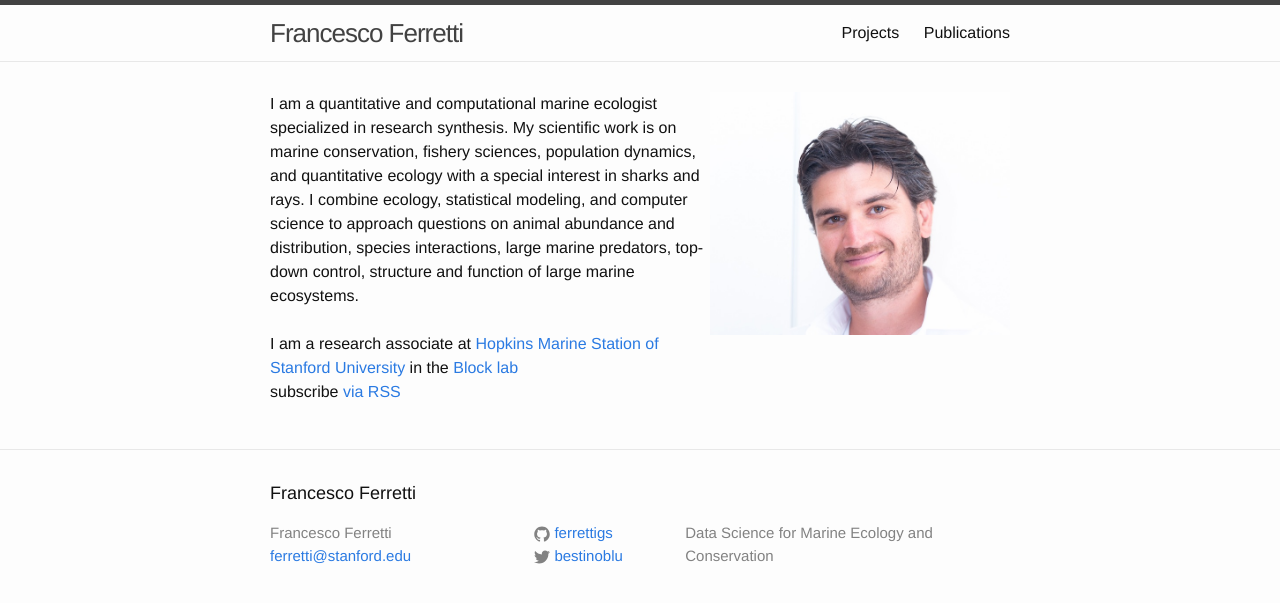
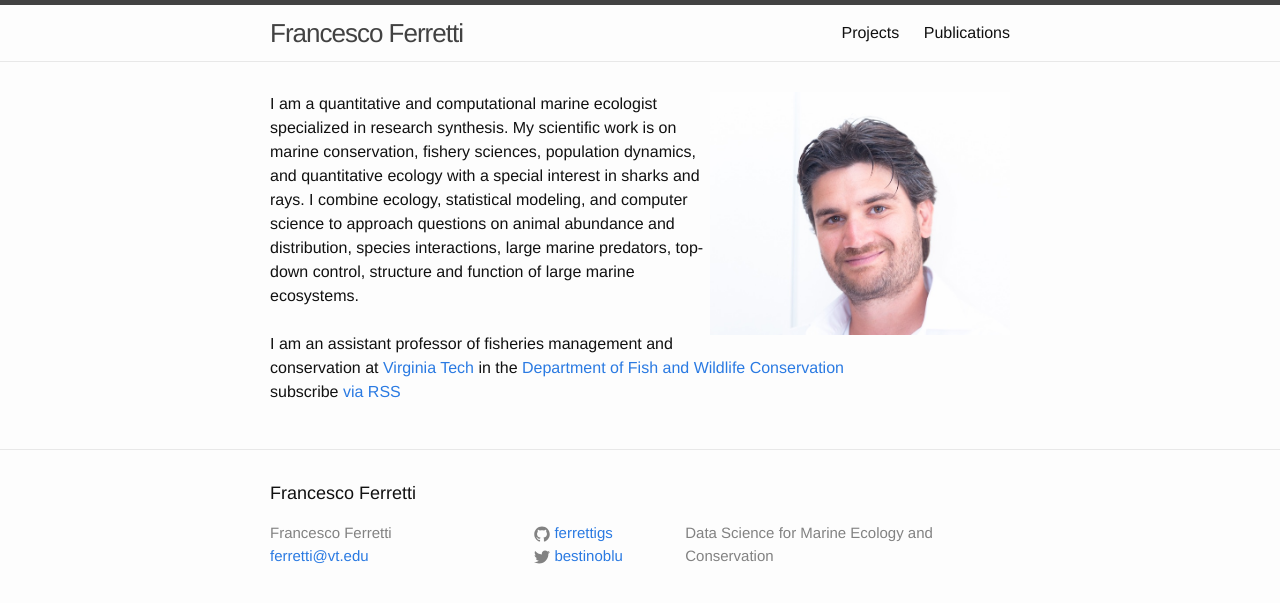
Before and after one commit to ferrettigs/ferrettigs.github.io, a Jekyll site: the page built from index.html, in a window 1280 px wide. Shown: the top 603 px of the page. Built offline with Jekyll 4.4.1, drawn with Linux system fonts in a browser that asks for light colours.

Commit message:
update site

```diff
--- a/_config.yml
+++ b/_config.yml
@@ -1,6 +1,6 @@
 # Site settings
 title: Francesco Ferretti
-email: ferretti@stanford.edu
+email: ferretti@vt.edu
 description: > # this means to ignore newlines until "baseurl:"
   Data Science for Marine Ecology and Conservation
 # to test the website locally run jekyll serve with the config.yml having the next two lines commented
--- a/index.html
+++ b/index.html
@@ -12,7 +12,7 @@ I am a quantitative and computational marine ecologist specialized in research s
 
 <br>
 
-I am a research associate at <a href="http://www-marine.stanford.edu/">Hopkins Marine Station of Stanford University</a> in the <a href="http://hopkinsmarinestation.stanford.edu/content/barbara-block">Block lab</a>
+I am an assistant professor of fisheries management and conservation at <a href="https://vt.edu/">Virginia Tech</a> in the <a href="https://fishwild.vt.edu/">Department of Fish and Wildlife Conservation</a>
 </br>
 
 {% comment %}
```
